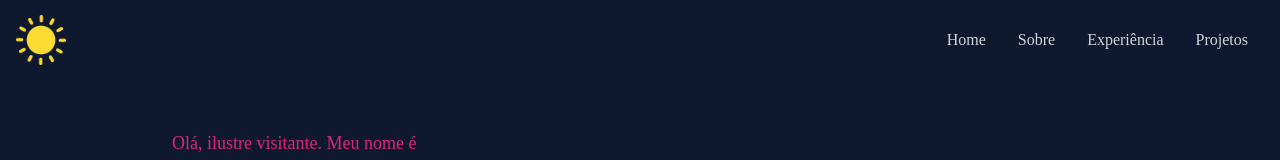
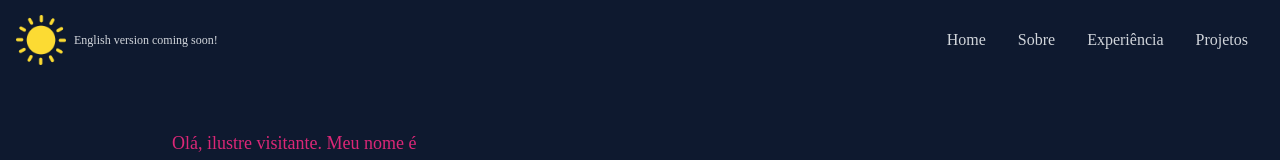
Before and after one commit to sdrashen/my-portifolio, a React (Create React App) app: page / in a window 1280 px wide. Shown: the top 160 px of the page. Built offline with nearby package versions, Linux system fonts and the light colour scheme; the HTML template or start-up script is replaced by a standard one.

Commit message:
feat: insert warn about english version

```diff
--- a/src/components/Navbar.jsx
+++ b/src/components/Navbar.jsx
@@ -12,8 +12,9 @@
 
   return (
     <div className='fixed w-full h-[80px] flex justify-between items-center px-4 bg-[#0e192f] text-gray-300'>
-      <div>
+      <div className='flex items-center justify-center'>
         <img src={SunIcon} alt="Ícone sol" style={{width: '50px'}} />
+        <p className='text-xs ml-2'>English version coming soon!</p>
       </div>
 
       {/*Menu*/}
```
